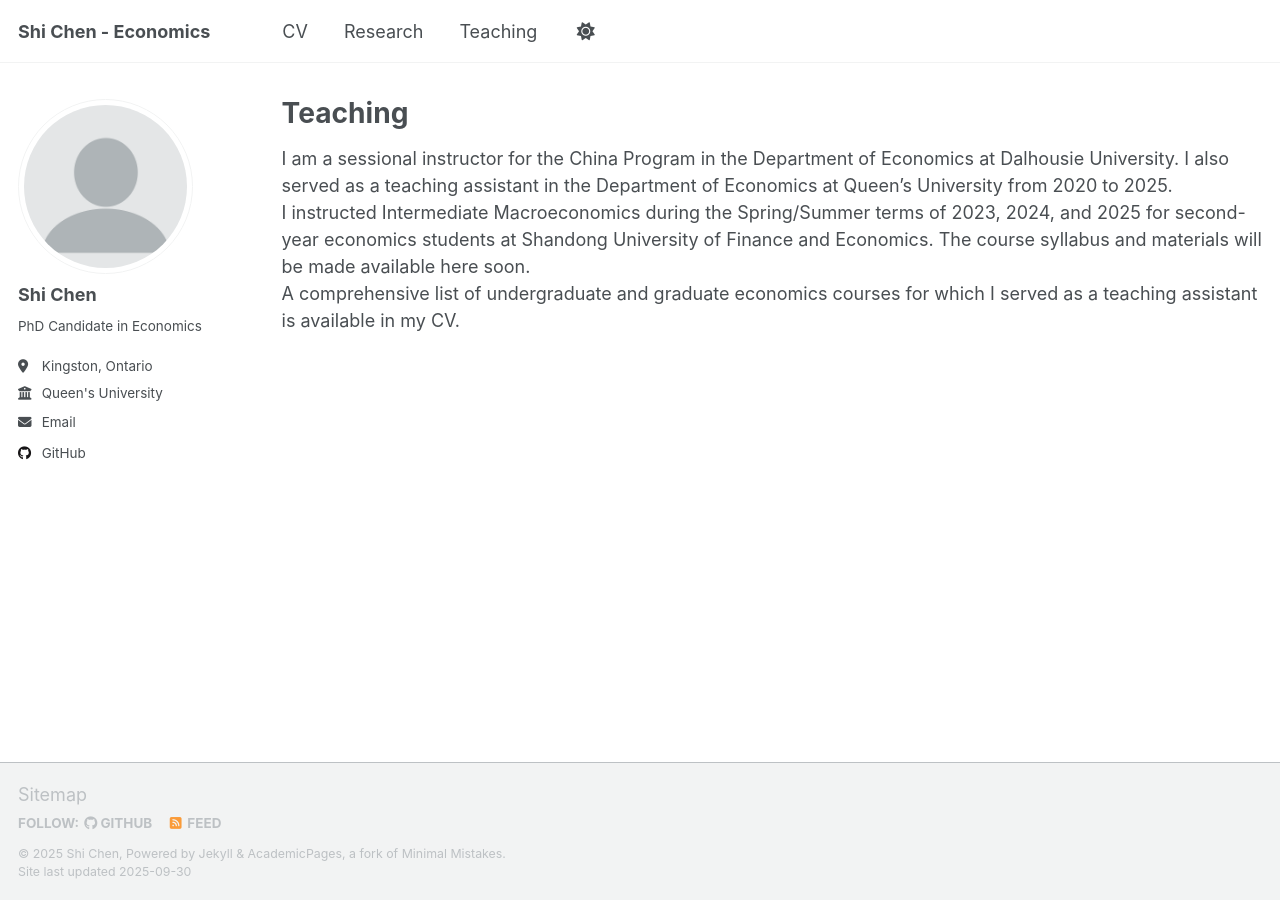
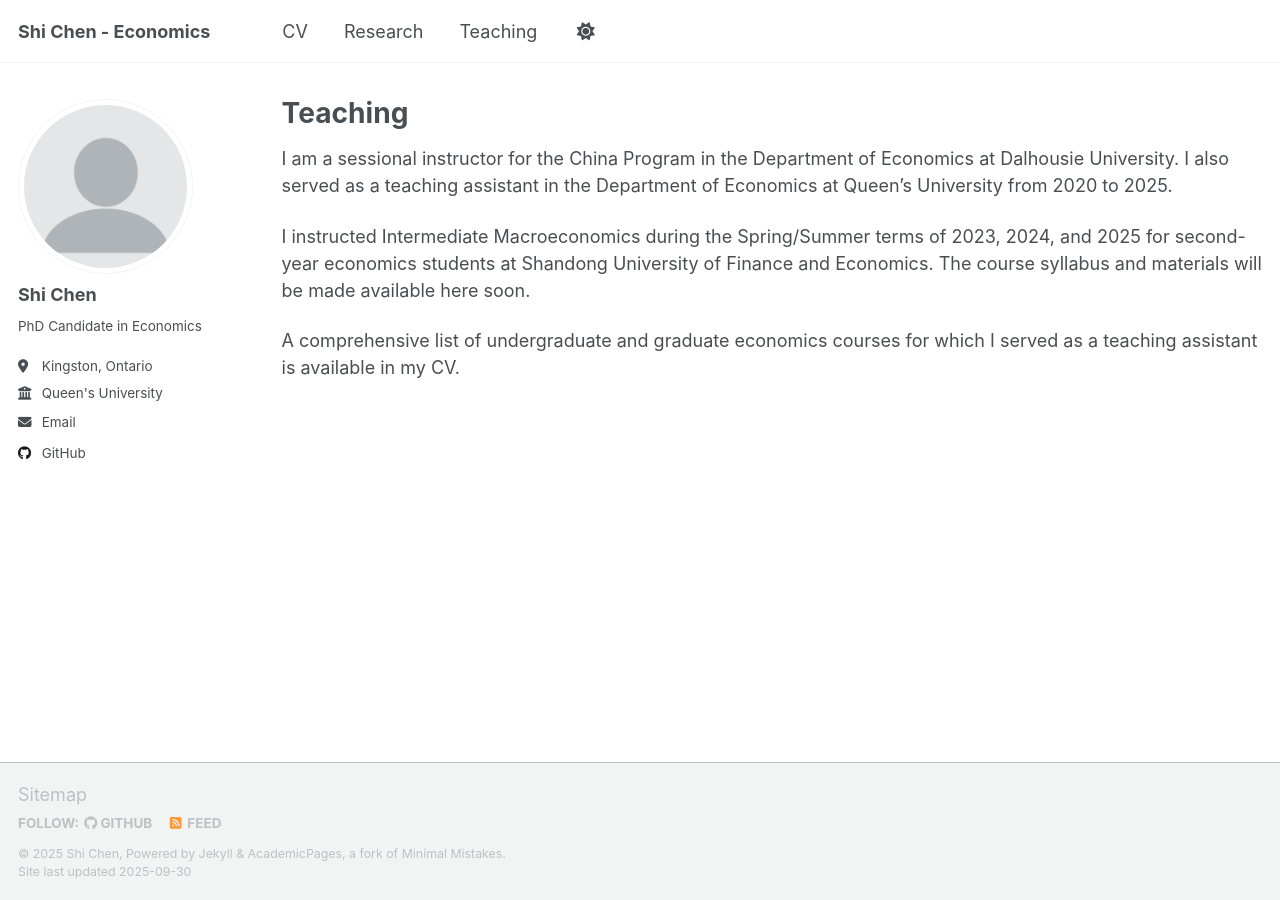
Before and after one commit to shichen14/shichen14.github.io, a Jekyll site: the page built from _pages/teaching.html, in a window 1280 px wide. Built offline with Jekyll 4.4.1, drawn with Linux system fonts in a browser that asks for light colours; a script that is not in the unit is left out.

Commit message:
Update teaching.html

```diff
--- a/_pages/teaching.html
+++ b/_pages/teaching.html
@@ -12,7 +12,13 @@ author_profile: true
 {% endfor %}
 
 <p>
-I am a sessional instructor for the China Program in the Department of Economics at Dalhousie University. I also served as a teaching assistant in the Department of Economics at Queen’s University from 2020 to 2025.<br>
-I instructed Intermediate Macroeconomics during the Spring/Summer terms of 2023, 2024, and 2025 for second-year economics students at Shandong University of Finance and Economics. The course syllabus and materials will be made available here soon. <br>
-A comprehensive list of undergraduate and graduate economics courses for which I served as a teaching assistant is available in my CV.
+  I am a sessional instructor for the China Program in the Department of Economics at Dalhousie University. I also served as a teaching assistant in the Department of Economics at Queen’s University from 2020 to 2025.<br>
 </p>
+<p></p>
+<p>
+  I instructed Intermediate Macroeconomics during the Spring/Summer terms of 2023, 2024, and 2025 for second-year economics students at Shandong University of Finance and Economics. The course syllabus and materials will be made available here soon. <br>
+</p>
+<p></p>
+<p>
+  A comprehensive list of undergraduate and graduate economics courses for which I served as a teaching assistant is available in my CV.
+</p>
```
